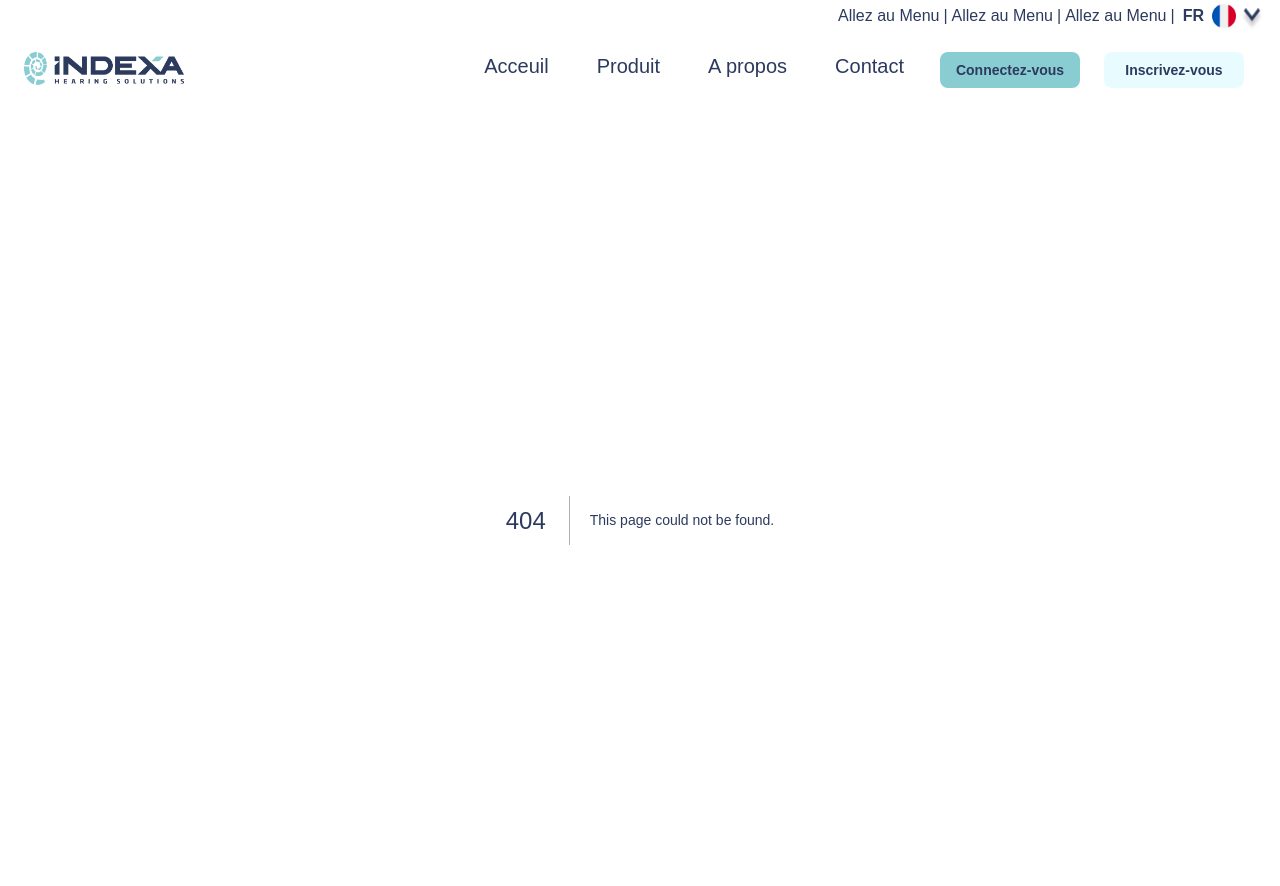
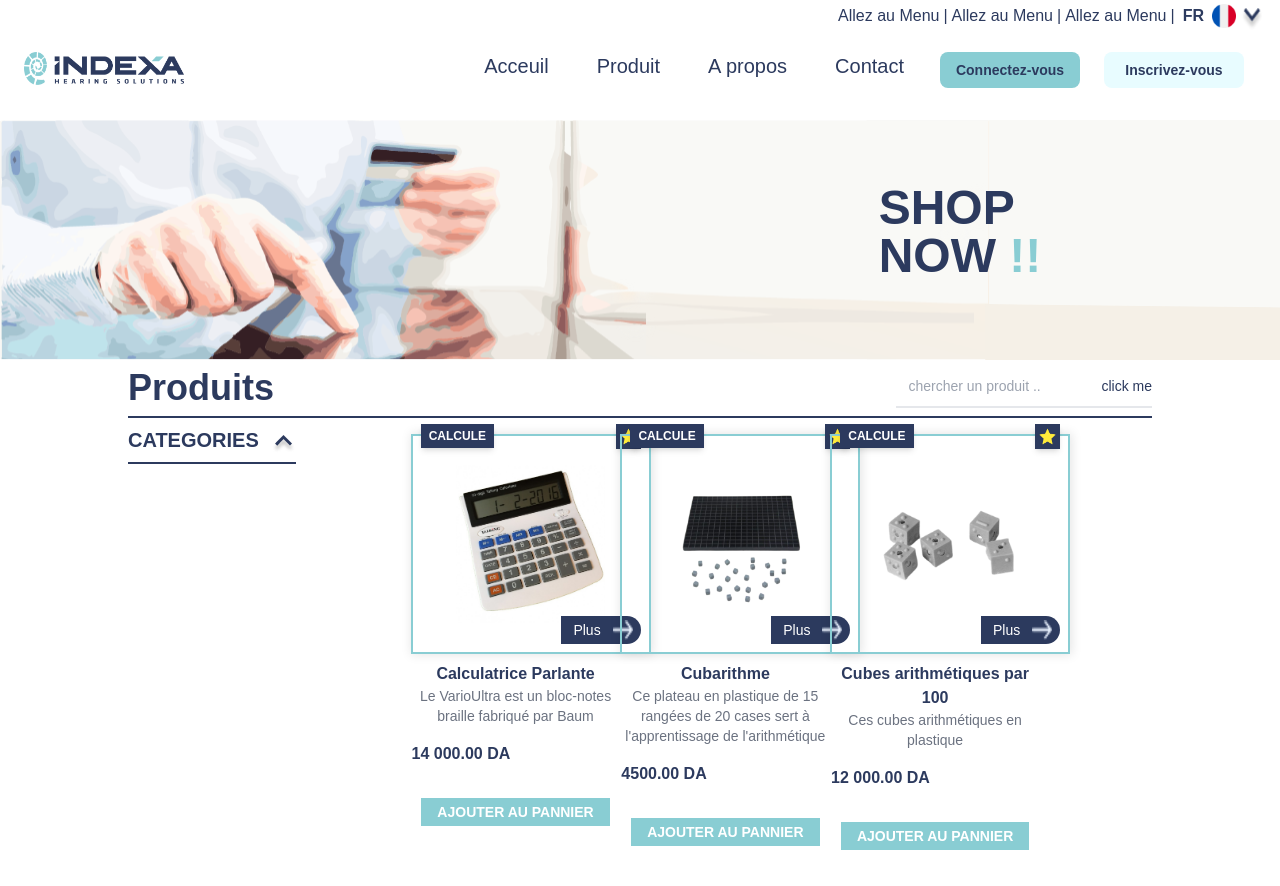
Before and after one commit to abdelbarie/INDEXA_PROJECT, a Next.js app: page /products/search/1 in a window 1280 px wide. Before the commit this address had no page. Shown: the top 886 px of the page. Built offline with nearby package versions, Linux system fonts and the light colour scheme.

Commit message:
add search input

```diff
--- a/pages/products/index.js
+++ b/pages/products/index.js
@@ -1,10 +1,26 @@
 import React, { useState } from "react";
 import ProCatSection from "../../components/partials/ProductCategorySection";
+import {useRouter} from "next/router";
+
+
 
 const Products = () => {
   const [isCategoOpen, setCategoOpen] = useState(false);
+  const [searchValue , setSearchValue] = useState(" ") ;
+  const router  = useRouter() ;
+
   const handleClick = () => {
     setCategoOpen(!isCategoOpen);
+
+  };
+
+  const handleSearchChange = (e) =>{
+    setSearchValue(e.target.value) ;
+  }
+
+  const handleSearch = (e) => {
+    e.preventDefault() ;
+    router.push(`/products/search/${searchValue}`)
   };
   return (
     <div>
@@ -16,8 +32,21 @@ const Products = () => {
         </div>
       </div>
       <div className="lg:px-32 lg:px-16 px-4">
-        <div className="py-2 border-b-2 text-4xl font-bold products">
-          Produits
+        <div className="py-2 border-b-2 text-4xl font-bold products flex justify-between">
+          <div>Produits</div>
+
+          <div className="border-b-2 font-light text-sm flex">
+            <form onSubmit={handleSearch}>
+            <input
+              placeholder="chercher un produit .."
+              className="px-3 outline-none py-2"
+              type="search"
+              onChange={handleSearchChange}
+            ></input>
+            <button type="submit" >click me</button>
+            </form>
+
+          </div>
         </div>
         <div className="grid md:grid-cols-12 grid-cols-1">
           <div className="col-span-2">
@@ -32,13 +61,26 @@ const Products = () => {
             <div className={`${isCategoOpen ? "block" : "hidden"}`}></div>
           </div>
           <div className="col-span-10  xl:px-28 lg:px-12 md:px-4 ">
-             <div className="">
-               {
-                  ['MATERIEL INFORMATIQUE','HORLOGERIE','Matériels Pédagogique','JEUX EDUCATIFS','LOGICILE' , 'CALCULE' ,'Machine à écrire' , 'DESSINS' , 'Tablette et Accessoires' ,'DIVERS'].map((category , key)=>(
-                    <ProCatSection key={key} category ={category}  id={key}></ProCatSection>
-                  ))
-               }
-             </div>
+            <div className="">
+              {[
+                "MATERIEL INFORMATIQUE",
+                "HORLOGERIE",
+                "Matériels Pédagogique",
+                "JEUX EDUCATIFS",
+                "LOGICILE",
+                "CALCULE",
+                "Machine à écrire",
+                "DESSINS",
+                "Tablette et Accessoires",
+                "DIVERS",
+              ].map((category, key) => (
+                <ProCatSection
+                  key={key}
+                  category={category}
+                  id={key}
+                ></ProCatSection>
+              ))}
+            </div>
           </div>
         </div>
       </div>
--- /dev/null
+++ b/pages/products/search/[searchCle].js
@@ -0,0 +1,109 @@
+import react, { useState } from "react";
+import { useRouter } from "next/router";
+import ProductsData from "../../../Data/Products";
+import ProductBox from "../../../components/partials/ProductBox";
+
+const SearchProducts = ({ products }) => {
+  const [isCategoOpen, setCategoOpen] = useState(false);
+  const [searchValue, setSearchValue] = useState(" ");
+  const router = useRouter();
+
+  const handleClick = () => {
+    setCategoOpen(!isCategoOpen);
+  };
+
+  const handleSearchChange = (e) => {
+    setSearchValue(e.target.value);
+  };
+
+  const handleSearch = (e) => {
+    e.preventDefault();
+    router.push(`/products/search/${searchValue}`);
+  };
+
+  const searchCle = router.query.searchCle;
+  return (
+    <div>
+      <div className="productsHeader">
+        <div className="w-1/2 md:float-right mx-auto text-5xl font-extrabold pt-16">
+          <div className="w-fit mx-auto">
+            SHOP <br /> NOW <label className="greenText">!!</label>
+          </div>
+        </div>
+      </div>
+
+      <div className="lg:px-32 lg:px-16 px-4">
+        <div className="py-2 border-b-2 text-4xl font-bold products flex justify-between">
+          <div>Produits</div>
+          <div className="border-b-2 font-light text-sm flex">
+            <form onSubmit={handleSearch}>
+              <input
+                placeholder="chercher un produit .."
+                className="px-3 outline-none py-2"
+                type="search"
+                onChange={handleSearchChange}
+              ></input>
+              <button type="submit">click me</button>
+            </form>
+          </div>
+        </div>
+        <div className="grid md:grid-cols-12 grid-cols-1">
+          <div className="col-span-2">
+            <div className="flex font-semibold text-xl py-2 border-b-2 categories w-fit gap-3">
+              CATEGORIES{" "}
+              <img
+                src="/imgs/up.png"
+                className="mt-2"
+                onClick={handleClick}
+              ></img>
+            </div>
+            <div className={`${isCategoOpen ? "block" : "hidden"}`}></div>
+          </div>
+          <div className="col-span-10  xl:px-28 lg:px-12 md:px-4 ">
+            <div className="grid grid-cols-1 lg:grid-cols-3">
+              {products.map(
+                (product, key) =>
+                  (product.productName
+                    .toUpperCase()
+                    .includes(searchCle.toUpperCase()) ||
+                    product.description
+                      .toUpperCase()
+                      .includes(searchCle.toUpperCase()) ||
+                      product.category
+                      .toUpperCase()
+                      .includes(searchCle.toUpperCase()) ||
+                      product.details
+                      .toUpperCase()
+                      .includes(searchCle.toUpperCase()) ) && (
+                    <ProductBox
+                     key ={key}
+                      product={product}
+                      category={product.category}
+                      id={product.id}
+                    ></ProductBox>
+                  )
+              )}
+            </div>
+          </div>
+        </div>
+      </div>
+    </div>
+  );
+};
+export async function getStaticProps() {
+  const products = ProductsData;
+
+  return {
+    props: {
+      products,
+    },
+  };
+}
+export const getStaticPaths = async () => {
+  return {
+    paths: [], //indicates that no page needs be created at build time
+    fallback: "blocking", //indicates the type of fallback
+  };
+};
+
+export default SearchProducts;
```
